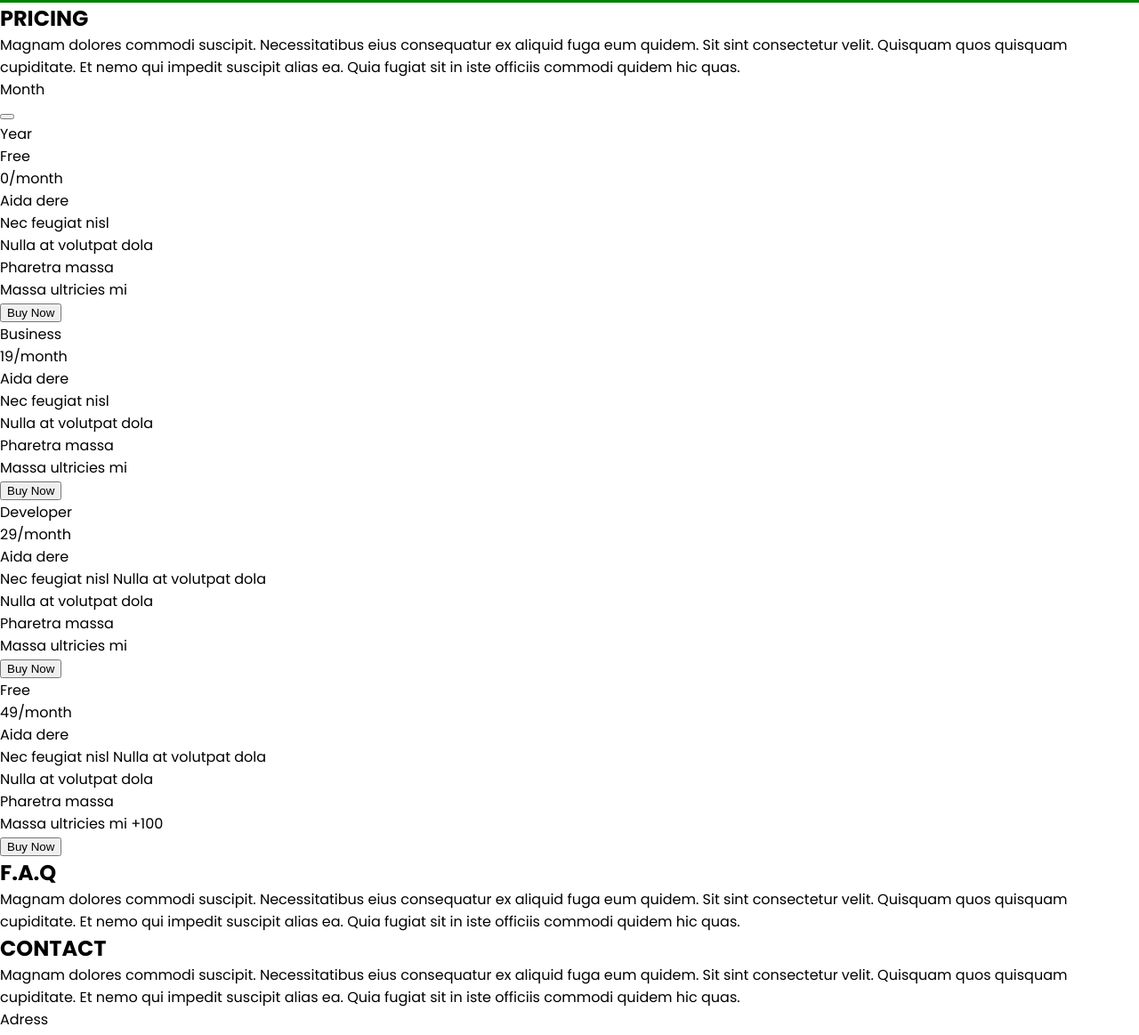
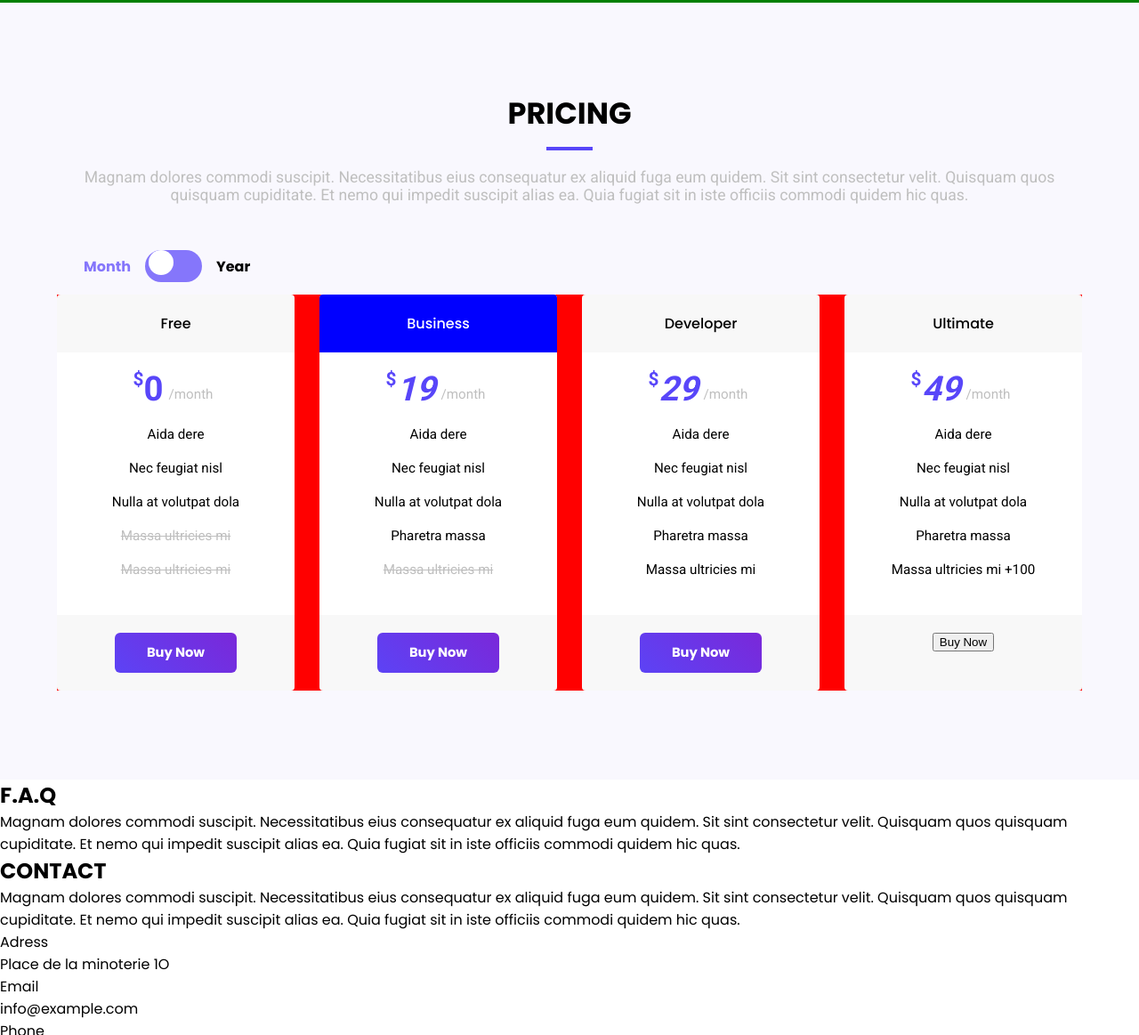
Before and after one commit to Michnowicz/projetFinalDOM-Aleksander_Michnowicz, a plain HTML site: page index.html in a window 1280 px wide. Shown: the part 5958-7121 px from the top of the page at 89% size. Drawn offline with Linux system fonts and the light colour scheme.

Commit message:
pricing layout

```diff
--- a/index.html
+++ b/index.html
@@ -222,63 +222,72 @@
         </section>
 
         <section class="pricing">
-            <div>
-                <h2>PRICING</h2>
+            <div class="pricingTitle">
+                <h2 class="title">PRICING</h2>
+                <div class="underline"></div>
                 <p>Magnam dolores commodi suscipit. Necessitatibus eius consequatur ex aliquid fuga eum quidem. Sit sint consectetur velit. Quisquam quos quisquam cupiditate. Et nemo qui impedit suscipit alias ea. Quia fugiat sit in iste officiis commodi quidem hic quas.</p>
             </div>
-            <div>
+            <div class="pricingBtn">
                 <p>Month</p>
-                <button></button>
+                <div class="btnPurple"><button></button></div>
                 <p>Year</p>
             </div>
 
-            <div>
+            <div class="priceMainContainer">
                 <div class="priceContainer">
-                    <p>Free</p>
-                    <div>
-                        <p>0/month</p>
+                    <div class="pcTitle">
+                        <p>Free</p>
+                    </div>
+                    <div class="pcText">
+                        <div><div>$</div><i id="zero">0</i><p>/month</p></div>
+                        <p>Aida dere</p>
+                        <p>Nec feugiat nisl</p>
+                        <p>Nulla at volutpat dola</p>
+                        <p class="strike">Massa ultricies mi</p>
+                        <p class="strike">Massa ultricies mi</p>
+                    </div>
+                    <button class="btnGradient">Buy Now</button>
+                </div>
+                <div class="priceContainer">
+                    <div class="pcTitle pct2">
+                        <p>Business</p>
+                    </div>
+                    <div class="pcText">
+                        <div><div>$</div><i>19</i><p>/month</p></div>
+                        <p>Aida dere</p>
+                        <p>Nec feugiat nisl</p>
+                        <p>Nulla at volutpat dola</p>
+                        <p>Pharetra massa</p>
+                        <p class="strike">Massa ultricies mi</p>
+                    </div>
+                    <button class="btnGradient">Buy Now</button>
+                </div>
+                <div class="priceContainer">
+                    <div class="pcTitle">
+                        <p>Developer</p>
+                    </div>
+                    <div class="pcText">
+                        <div><div>$</div><i>29</i><p>/month</p></div>
                         <p>Aida dere</p>
                         <p>Nec feugiat nisl</p>
                         <p>Nulla at volutpat dola</p>
                         <p>Pharetra massa</p>
                         <p>Massa ultricies mi</p>
                     </div>
-                    <button>Buy Now</button>
+                    <button class="btnGradient">Buy Now</button>
                 </div>
                 <div class="priceContainer">
-                    <p>Business</p>
-                    <div>
-                        <p>19/month</p>
+                    <div class="pcTitle">
+                        <p>Ultimate</p>
+                    </div>
+                    <div class="pcText">
+                        <div><div>$</div><i>49</i><p>/month</p></div>
                         <p>Aida dere</p>
                         <p>Nec feugiat nisl</p>
                         <p>Nulla at volutpat dola</p>
                         <p>Pharetra massa</p>
-                        <p>Massa ultricies mi</p>
-                    </div>
-                    <button>Buy Now</button>
-                </div>
-                <div class="priceContainer">
-                    <p>Developer</p>
-                    <div>
-                        <p>29/month</p>
-                        <p>Aida dere</p>
-                        <p>Nec feugiat nisl Nulla at volutpat dola</p>
-                        <p>Nulla at volutpat dola</p>
-                        <p>Pharetra massa</p>
-                        <p>Massa ultricies mi</p>
-                    </div>
-                    <button>Buy Now</button>
-                </div>
-                <div class="priceContainer">
-                    <p>Free</p>
-                    <div>
-                        <p>49/month</p>
-                        <p>Aida dere</p>
-                        <p>Nec feugiat nisl Nulla at volutpat dola</p>
-                        <p>Nulla at volutpat dola</p>
-                        <p>Pharetra massa</p>
                         <p>Massa ultricies mi +100</p>
-                    </div>
+                    </div class="btnGradient">
                     <button>Buy Now</button>
                 </div>
             </div>
--- a/public/src/sass/_color.sass
+++ b/public/src/sass/_color.sass
@@ -6,6 +6,7 @@ $divBeige: #fffaf6
 //btn
 $transparent: #ffffff00
 $btnPurple : #935de4
+$btnPurple2: #8576fb
 
 //icon
 $iconBlue: #5846f9
@@ -14,3 +15,7 @@ $iconBlue: #5846f9
 //border
 $borderLightGrey: #b6b6bf
 $borderDarkGrey: #444444
+$borderLightGrey2: #f8f8f8
+
+//font
+$fontLightGrey : #bfbfbf
--- a/public/src/sass/modules/_global.sass
+++ b/public/src/sass/modules/_global.sass
@@ -35,6 +35,16 @@ a
     border-radius: 6px
     font-family: $poppins
 
+.btnGradient
+    border: none
+    padding: 12px 36px 12px 36px
+    font-size: 0.92rem
+    font-weight: bold
+    border-radius: 6px
+    font-family: $poppins
+    color: white
+    background: linear-gradient(0.125turn, #5c43f5, #7a28d9)
+
 .title
     font-size: 2.1rem
     text-align: center
--- /dev/null
+++ b/public/src/sass/modules/_pricing.sass
@@ -0,0 +1,107 @@
+
+.pricing
+    background-color: $bgGrey
+    padding: 100px 64px 100px 64px
+    .pricingTitle
+        display: flex
+        flex-direction: column
+        align-items: center
+        p
+            font-family: $roboto
+            margin-top: 20px
+            text-align: center
+            font-size: 1.1rem
+            &:last-of-type
+                color: $fontLightGrey
+
+    .pricingBtn
+        margin-top: 52px
+        padding-left: 30px
+        display: flex
+        align-items: center
+        gap: 16px
+        .btnPurple
+            width: 64px
+            height: 36px
+            background-color: $btnPurple2
+            border-radius: 18px
+            button
+                height: 28px
+                border: none
+                border-radius: 50%
+                background-color: white
+                aspect-ratio: 1/1
+                position: relative
+                left: 4px
+        p
+            font-weight: bold
+            &:first-of-type
+                color: $btnPurple2
+    .priceMainContainer
+        margin-top: 14px
+        display: flex
+        justify-content: center
+        gap: 28px
+        background-color: red
+        .priceContainer
+            background-color: $borderLightGrey2
+            width: 320px
+            border-radius: 4px
+            overflow: hidden
+            display: flex
+            flex-direction: column
+            align-items: center
+            .pct2
+                background-color: blue
+                color: white
+                width: 100%
+
+            .pcTitle
+                padding: 20px 0 20px 0px
+                p
+                    border-top: 20px
+                    font-weight: 500
+                    text-align: center
+
+            .pcText
+                padding-top: 18px
+                padding-bottom: 42px
+                display: flex
+                flex-direction: column
+                align-items: center
+                background-color: white
+                width: 100%
+                div
+                    display: flex
+                    font-family: $roboto
+                    div
+                        color: $iconBlue
+                        font-size: 1.3rem
+                        font-weight: bold
+                        position: relative
+                        right: 6px
+                    i
+                        color: $iconBlue
+                        font-size: 2.4rem
+                        position: relative
+                        right: 6px
+                        font-weight: bold
+                        font-style: italic
+                    #zero
+                        font-style: normal
+                    p
+                        position: relative
+                        top: 20px
+                        margin: 0 !important
+                        color: $fontLightGrey
+                p
+                    margin-top: 20px
+                    font-family: $roboto
+                    font-size: 0.95rem
+                .strike
+                    text-decoration: line-through
+                    color: $fontLightGrey
+
+            button
+                margin-top: 20px
+                margin-bottom: 20px
--- a/public/src/sass/modules/_style.sass
+++ b/public/src/sass/modules/_style.sass
@@ -7,3 +7,4 @@
 @import ./_features
 @import ./_testimonials
 @import ./_tech
+@import ./_pricing
```
Also changed, not shown: public/css/style.css, 1 other file.
